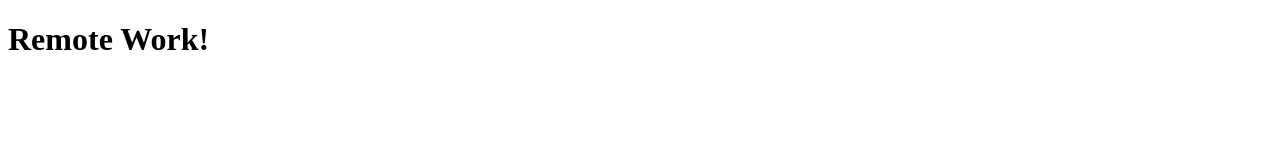
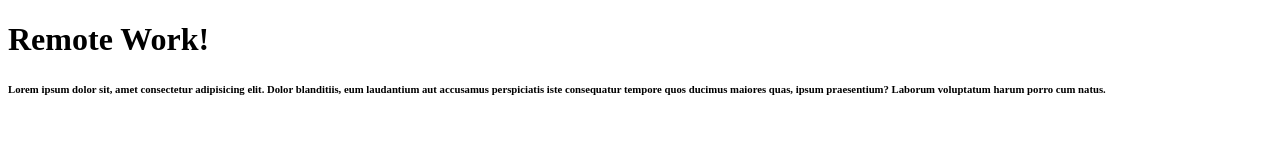
Before and after one commit to MnrFadhil/latihan-repo-remote, a plain HTML site: page index.html in a window 1280 px wide. Drawn offline with Linux system fonts and the light colour scheme.

Commit message:
new lorem

```diff
--- a/index.html
+++ b/index.html
@@ -7,5 +7,6 @@
 </head>
 <body>
     <h1>Remote Work!</h1>
+    <h6>Lorem ipsum dolor sit, amet consectetur adipisicing elit. Dolor blanditiis, eum laudantium aut accusamus perspiciatis iste consequatur tempore quos ducimus maiores quas, ipsum praesentium? Laborum voluptatum harum porro cum natus.</h6>
 </body>
 </html>
```
